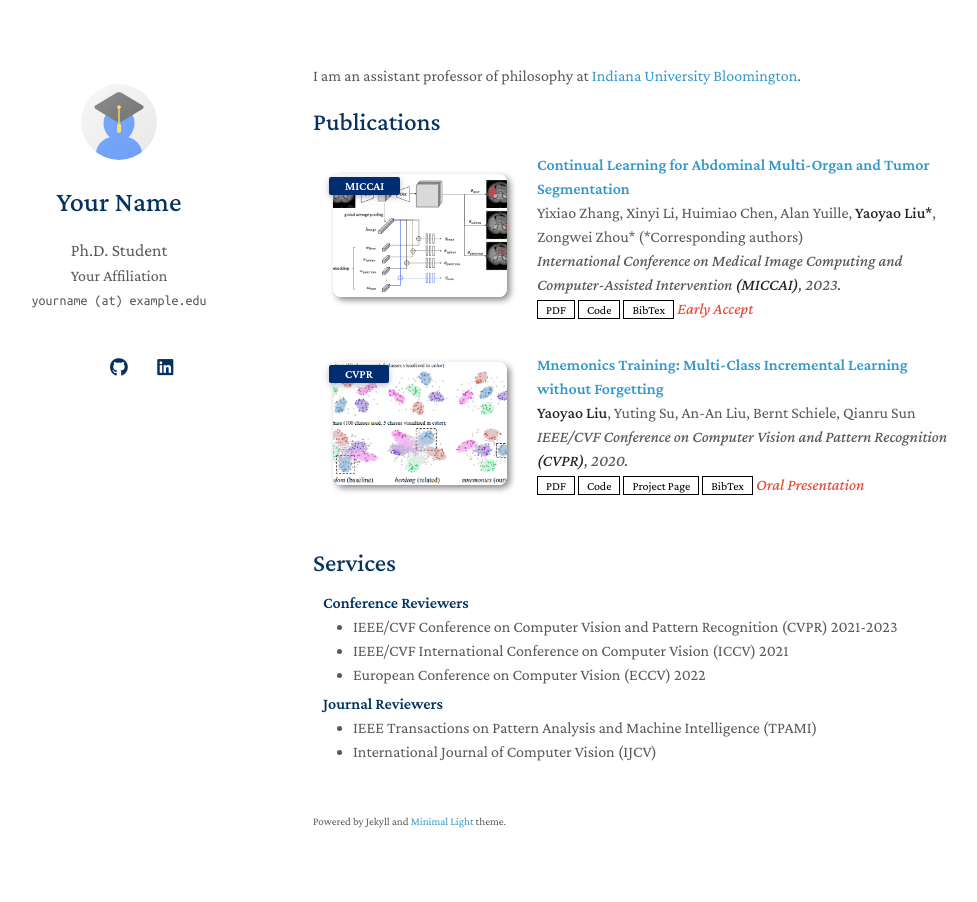
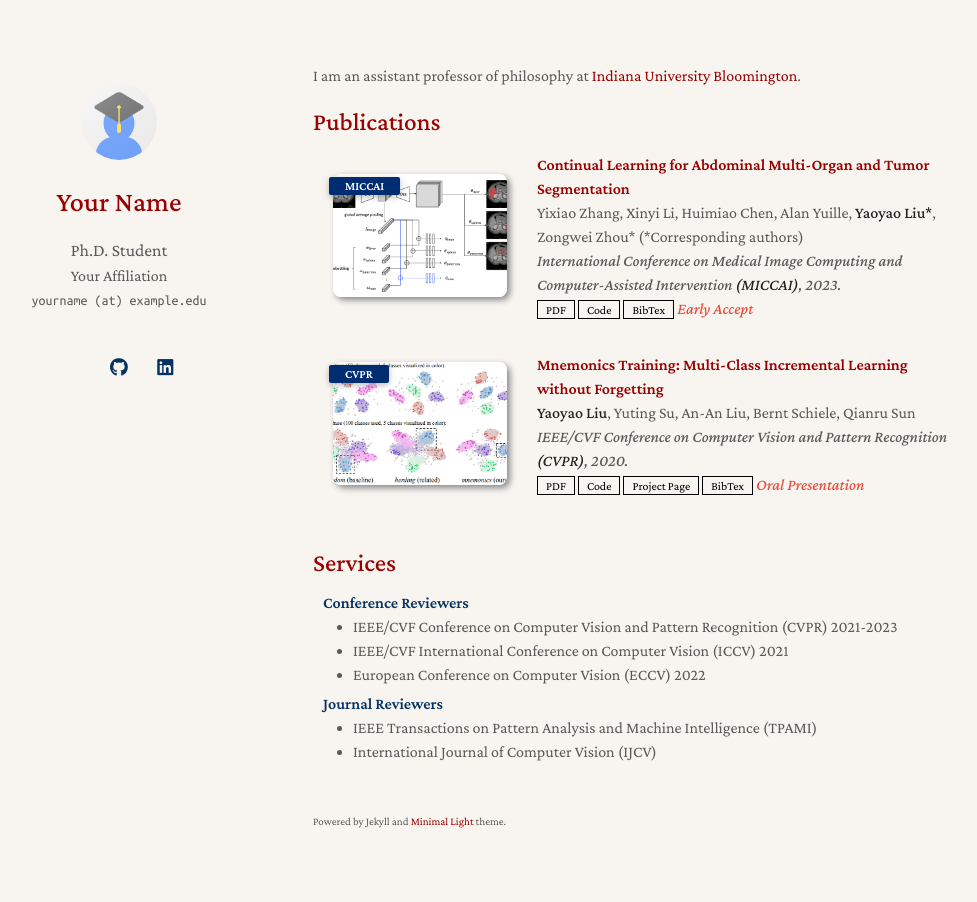
Before and after one commit to bridgerehli/bridgerehli.github.io, a Jekyll site: the page built from index.md, in a window 1280 px wide. Shown: the whole page, without its empty margins (157-1134 px from the left). Built offline with Jekyll 4.4.1, drawn with Linux system fonts in a browser that asks for light colours; a style sheet for code colours, icons or effects is not loaded.

Commit message:
Update minimal-light.scss

```diff
--- a/_sass/minimal-light.scss
+++ b/_sass/minimal-light.scss
@@ -1,3 +1,6 @@
+body {
+  background-color: #f8f5f0;
+}
 .pub-row {
   display: flex;
   align-items: center;}
@@ -236,12 +239,12 @@ h3, h4, h5, h6 {
 
 h1 {
   font-weight: 500;
-  color:#043361;
+  color:#990000;
   margin:0 0 20px;
 }
 
 h2 {
-  color:#043361;
+  color:#990000;
   font-weight: 500;
   margin:2px 0px 15px;
   font-size: 157%;
@@ -270,12 +273,12 @@ h1 {
 }
 
 a {
-  color:#39c;
+  color:#990000;
   text-decoration:none;
 }
 
 a:hover {
-  color:#069;
+  color:#7a0000;
 }
 
 @media (prefers-color-scheme: dark) {
```
